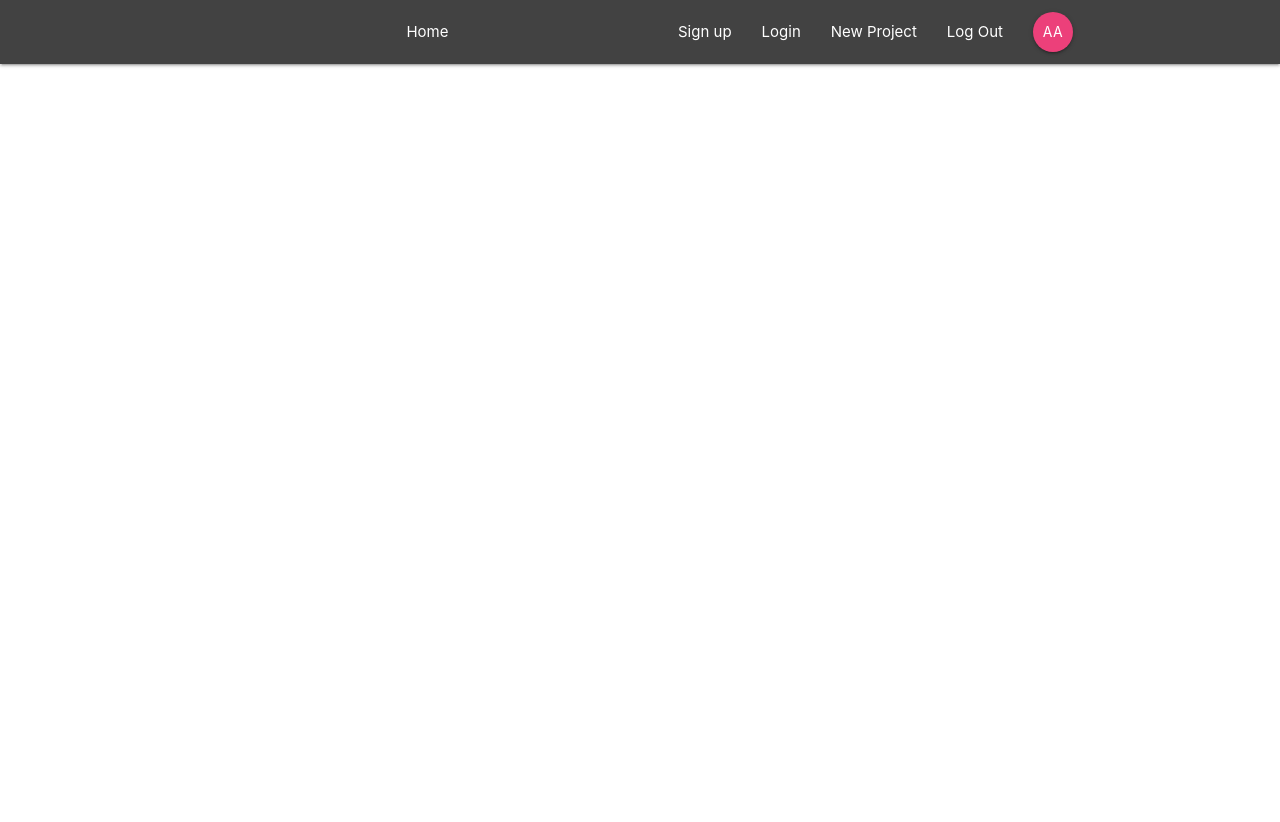
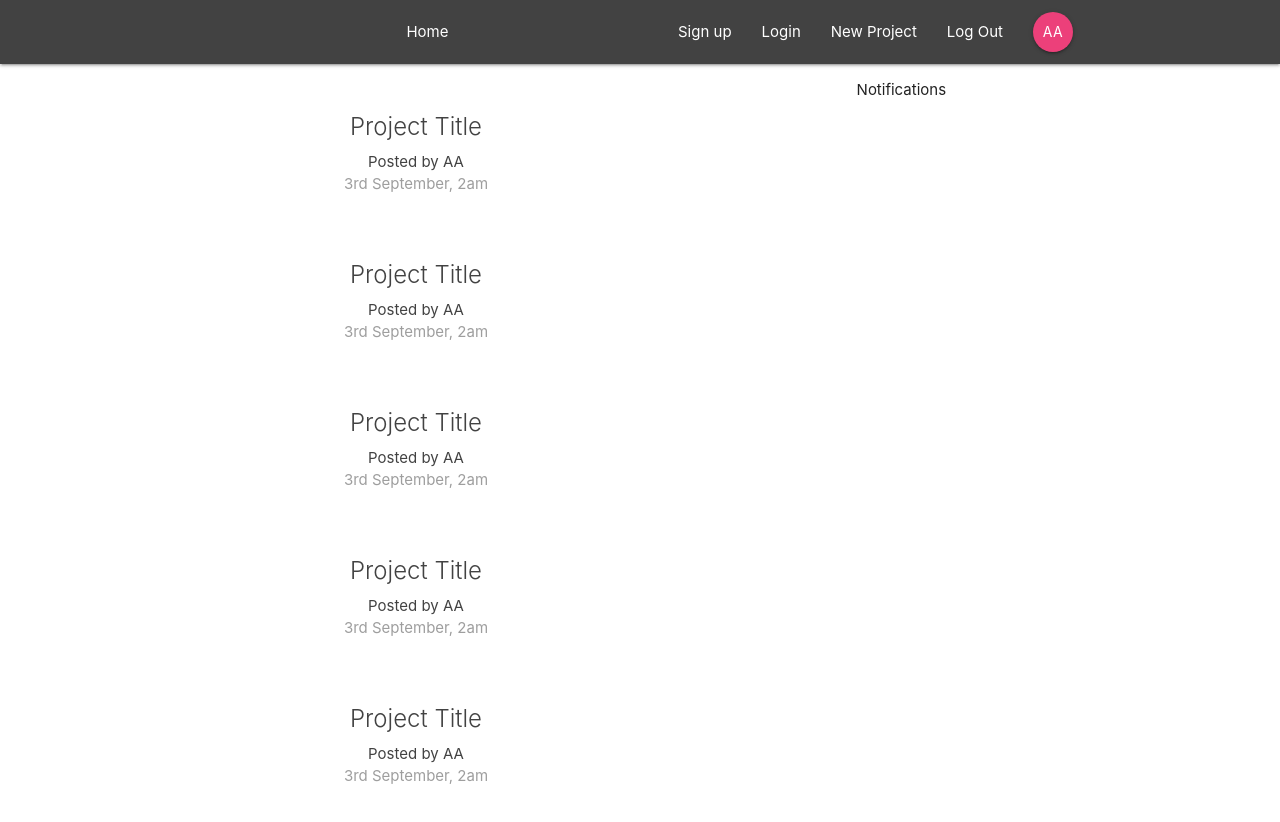
Before and after one commit to iloveyii/projects, a React (Create React App) app: page / in a window 1280 px wide. Shown: the top 822 px of the page. Before the commit the page ends 800 px from the top, so only its background shows below. Built offline with nearby package versions, Linux system fonts and the light colour scheme.

Commit message:
Added details

```diff
--- a/src/App.js
+++ b/src/App.js
@@ -1,15 +1,20 @@
 import React from 'react';
-import { BrowserRouter } from 'react-router-dom';
+import { BrowserRouter, Switch, Route } from 'react-router-dom';
 import Navbar from './components/layout/Navbar';
 
-import logo from './logo.svg';
 import './App.css';
+import Dashboard from "./components/dashboard/Dashboard";
+import ProjectDetails from './components/projects/ProjectDetails';
 
 function App() {
     return (
         <BrowserRouter>
             <div className="App">
                 <Navbar />
+                <Switch>
+                    <Route exact path='/' component={Dashboard}></Route>
+                    <Route path='/project/:id' component={ProjectDetails}></Route>
+                </Switch>
             </div>
         </BrowserRouter>
 
--- a/src/components/dashboard/Dashboard.js
+++ b/src/components/dashboard/Dashboard.js
@@ -0,0 +1,23 @@
+import React from 'react';
+import Notification from './Notification';
+import ProjectList from '../projects/ProjectList';
+
+class Dashboard extends React.Component {
+    render() {
+        return(
+            <div className="dashboard container">
+                <div className="row">
+                    <div className="col s12 m6">
+                        <ProjectList />
+                    </div>
+                    <div className="col s12 m5 offset-m1">
+                        <Notification />
+                    </div>
+                </div>
+
+            </div>
+        )
+    }
+}
+
+export default Dashboard;
--- a/src/components/dashboard/Notification.js
+++ b/src/components/dashboard/Notification.js
@@ -0,0 +1,12 @@
+import React from 'react';
+
+
+const Notification = () => {
+    return(
+        <div>
+            <p>Notifications</p>
+        </div>
+    )
+}
+
+export default Notification;
--- a/src/components/projects/ProjectDetails.js
+++ b/src/components/projects/ProjectDetails.js
@@ -0,0 +1,22 @@
+import React from 'react';
+
+
+const ProjectDetails = (props) => {
+    const id = props.match.params.id;
+    return(
+        <div className="container section project-details">
+            <div className="card z-depth-0">
+                <div className="card-content">
+                    <span className="card-title">Project Title {id} </span>
+                    <p>Lorem ipsum dolor sit amet, consectetur adipisicing elit. Aliquid atque, cum dolorum et impedit inventore itaque minima, nobis officiis pariatur perspiciatis, vel voluptatibus. Blanditiis eum iste placeat, qui quisquam ullam.</p>
+                </div>
+                <div className="card-action grey lighten-4 grey-text">
+                    <div>Posted by a projector</div>
+                    <div>2nd September, 2pm</div>
+                </div>
+            </div>
+        </div>
+    )
+};
+
+export default ProjectDetails;
--- a/src/components/projects/ProjectList.js
+++ b/src/components/projects/ProjectList.js
@@ -0,0 +1,19 @@
+import React from 'react';
+import ProjectSummary from './ProjectSummary';
+
+
+const ProjectList = () => {
+    return(
+        <div className="project-list section">
+
+            <ProjectSummary />
+            <ProjectSummary />
+            <ProjectSummary />
+            <ProjectSummary />
+            <ProjectSummary />
+
+        </div>
+    )
+}
+
+export default ProjectList;
--- a/src/components/projects/ProjectSummary.js
+++ b/src/components/projects/ProjectSummary.js
@@ -0,0 +1,18 @@
+import React from 'react';
+
+
+const ProjectSummary = () => {
+    return (
+
+        <div className="card z-depth-0 project-summary">
+            <div className="card-content grey-text text-darken-3">
+                <span className="card-title">Project Title</span>
+                <p>Posted by AA</p>
+                <p className="grey-text">3rd September, 2am</p>
+            </div>
+        </div>
+
+    )
+};
+
+export default ProjectSummary;
```
